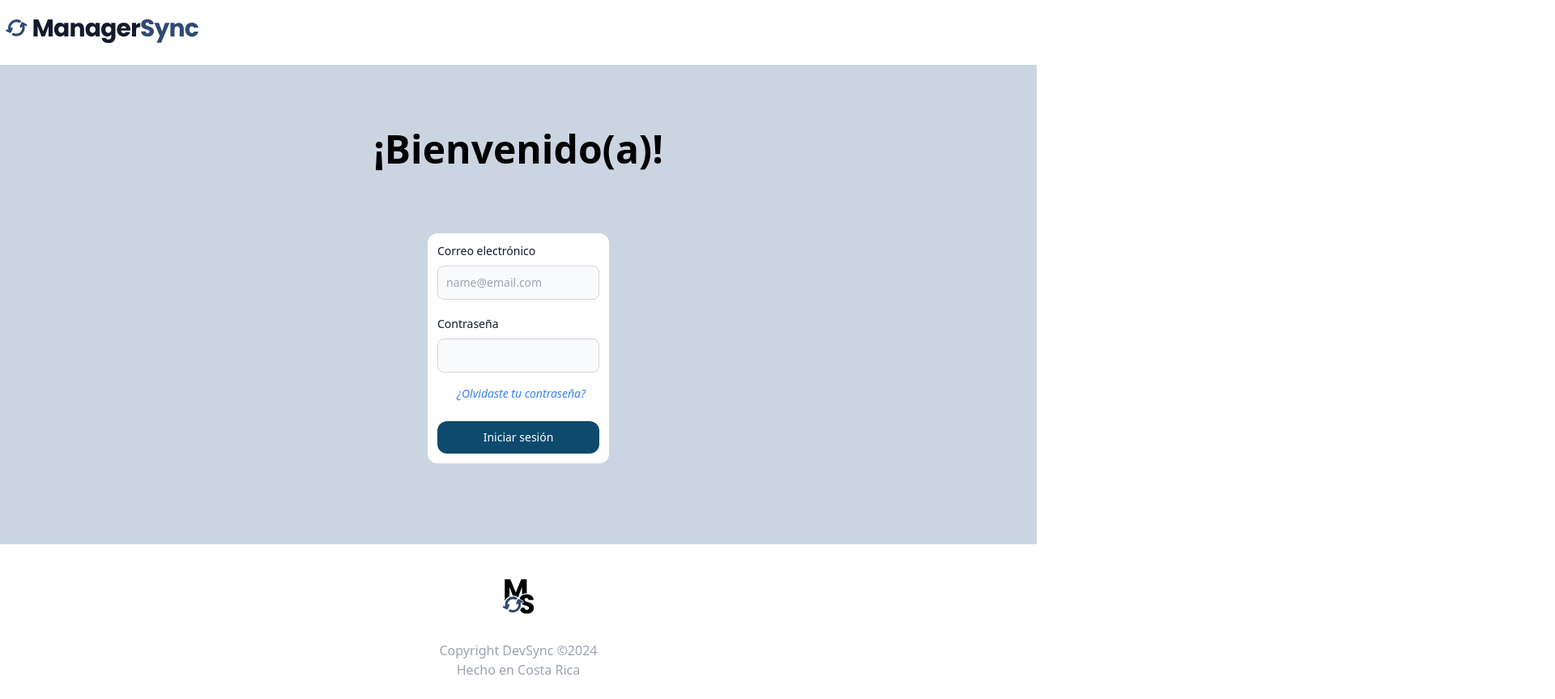
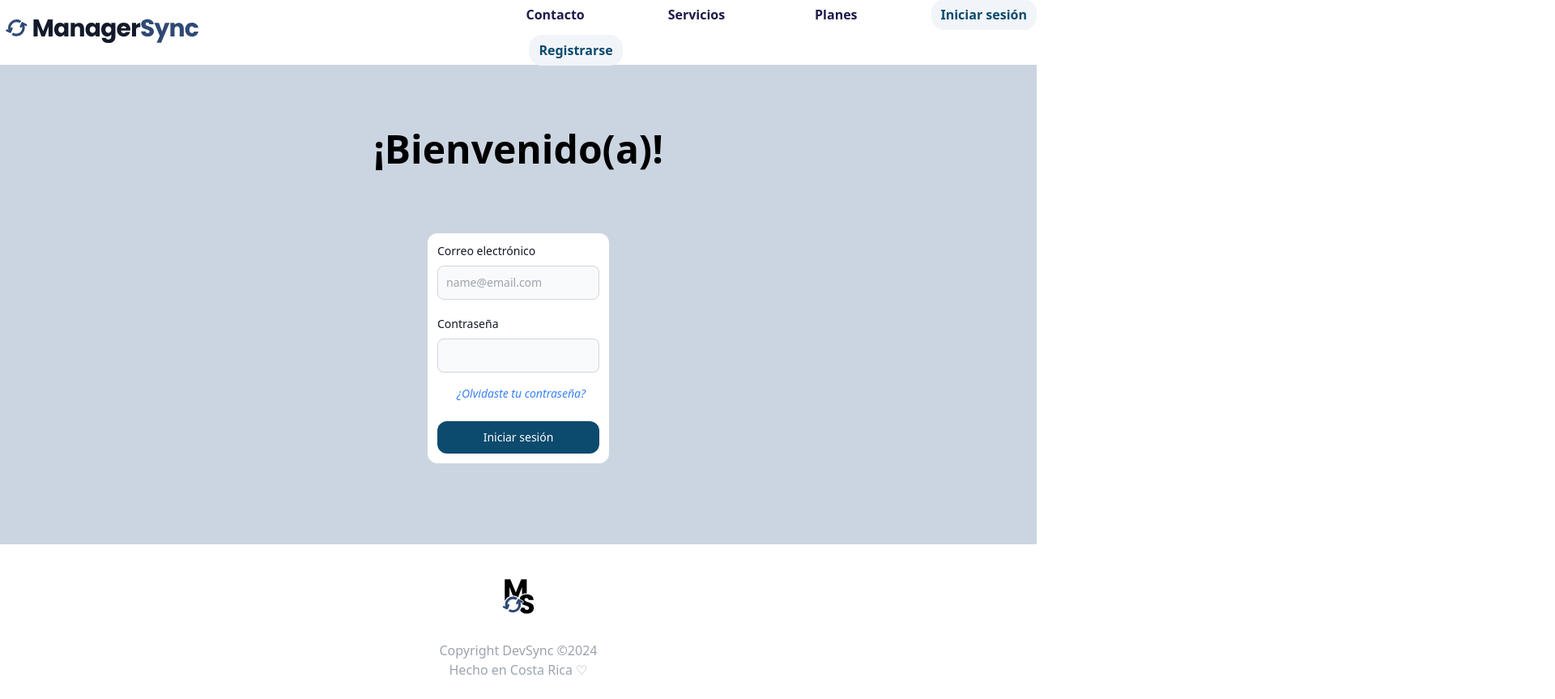
Before and after one commit to brsflls/ManagerSync-Desarrollo, a React (Vite) app: page /LogIn in a window 1280 px wide. Shown: the top 863 px of the page at 81% size, 1920 px wide, since content can reach past the window. Built offline with nearby package versions, Linux system fonts and the light colour scheme.

Commit message:
+ correcciones header / footer

```diff
--- a/src/components/Footer.jsx
+++ b/src/components/Footer.jsx
@@ -5,7 +5,7 @@ export const Footer = () => {
 return (
     <div className='flex flex-col items-center justify-center bg-white max-w-full mx-auto p-6 lg:h-auto h-min'>
     <ReactSVG className='lg:max-w-56 lg:mb-4 w-24' src="src/assets/logo-reducido.svg"/>
-    <p className='text-gray-400 text-center'>Copyright DevSync ©2024<br></br> Hecho en Costa Rica</p>
+    <p className='text-gray-400 text-center'>Copyright DevSync ©2024<br></br> Hecho en Costa Rica ♡</p>
 </div>
 
 )
--- a/src/components/Header.jsx
+++ b/src/components/Header.jsx
@@ -32,7 +32,7 @@ export const Header = () => {
 
         <ul className={`flex flex-col lg:flex-row md:space-x-8 md:items-center absolute md:static
         top-16 right-0 w-full md:w-auto bg-white md:bg-transparent z-10 transform
-        ${menuOpen ? 'translate-x-0 opacity-100' : 'translate-x-full opacity-0'} transition duration-300 ease-in-out`}>
+        ${menuOpen ? 'lg:translate-0 lg:opacity-100 translate-x-0 opacity-100' : 'lg:translate-x-0 lg:opacity-100 translate-x-full opacity-0'} transition duration-300 ease-in-out`}>
 
         {/* Mostrar solo si el usuario está autenticado */}
         {user ? (
```
